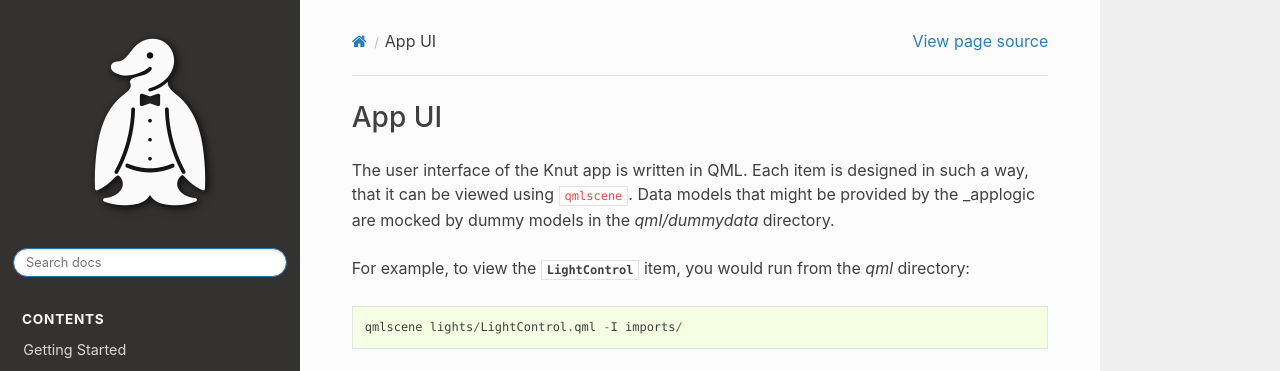
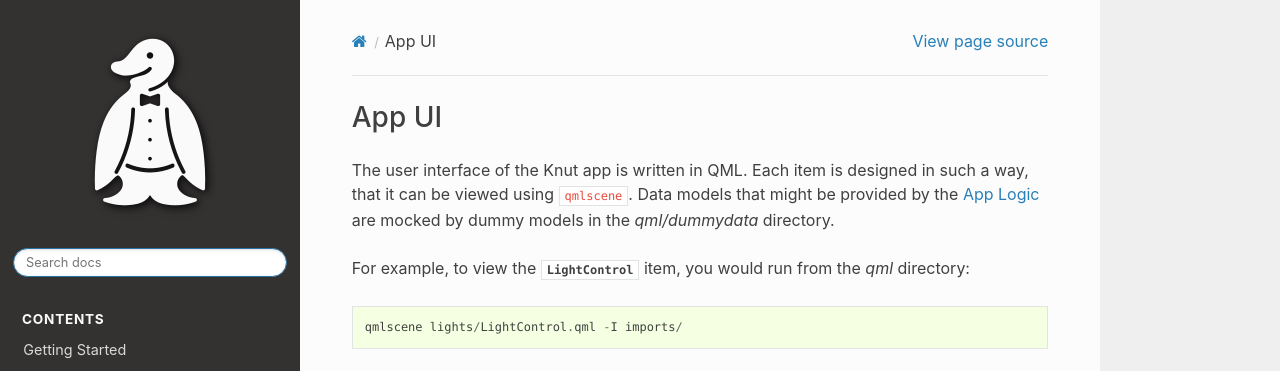
Before and after one commit to pearjo/knut-app, a Sphinx documentation site: the page built from docs/source/appui.rst, in a window 1280 px wide and 1194 px high. Shown: the top 371 px of the window. Built offline with Sphinx 7.4.7 and the Read the Docs theme 2.0.0, drawn with Linux system fonts in a browser that asks for light colours; part of the change alters nothing that is shown.

```diff
--- a/docs/source/applogic.rst
+++ b/docs/source/applogic.rst
@@ -6,10 +6,11 @@ App Logic
 The logic of the Knut app communicates with the `Knut Server
 <https://github.com/pearjo/knut-server>`_ via TCP and provides all information
 received from the server as properties which can be used in the QML part of the
-app aka `The App UI`. At the heart of the app's logic is the :ref:`knutclient`
-which is used by each service to communicate to the server. Each service in the
-server can be accessed via a dedicated API to which the :ref:`knutclient` sends
-a JSON formatted message string. Read the `API documentations
+app aka the :ref:`appui`. At the heart of the app's logic is the
+:ref:`knutclient` which is used by each service to communicate to the
+server. Each service in the server can be accessed via a dedicated API to which
+the :ref:`knutclient` sends a JSON formatted message string. Read the `API
+documentations
 <https://knut-server.readthedocs.io/en/latest/reference/knutapis.html>`_ for
 more information about the message format of each service.
 
--- a/docs/source/appui.rst
+++ b/docs/source/appui.rst
@@ -5,8 +5,8 @@ App UI
 
 The user interface of the Knut app is written in QML. Each item is designed in
 such a way, that it can be viewed using ``qmlscene``. Data models that might be
-provided by the _applogic are mocked by dummy models in the `qml/dummydata`
-directory.
+provided by the :ref:`applogic` are mocked by dummy models in the
+`qml/dummydata` directory.
 
 For example, to view the :cpp:class:`LightControl` item, you would run from the
 `qml` directory::
--- a/docs/source/conf.py
+++ b/docs/source/conf.py
@@ -86,7 +86,6 @@ html_static_path = ['_static']
 
 html_logo = '_static/knut.png'
 
-
 # These paths are either relative to html_static_path
 # or fully qualified paths (eg. https://...)
 html_css_files = ['css/custom.css']
```
